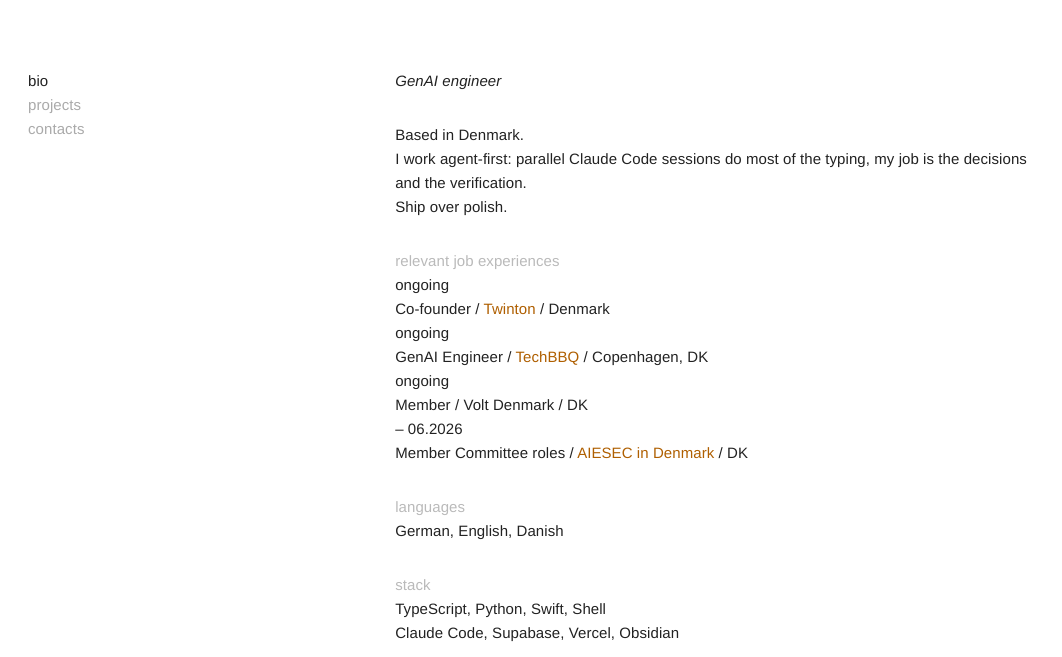
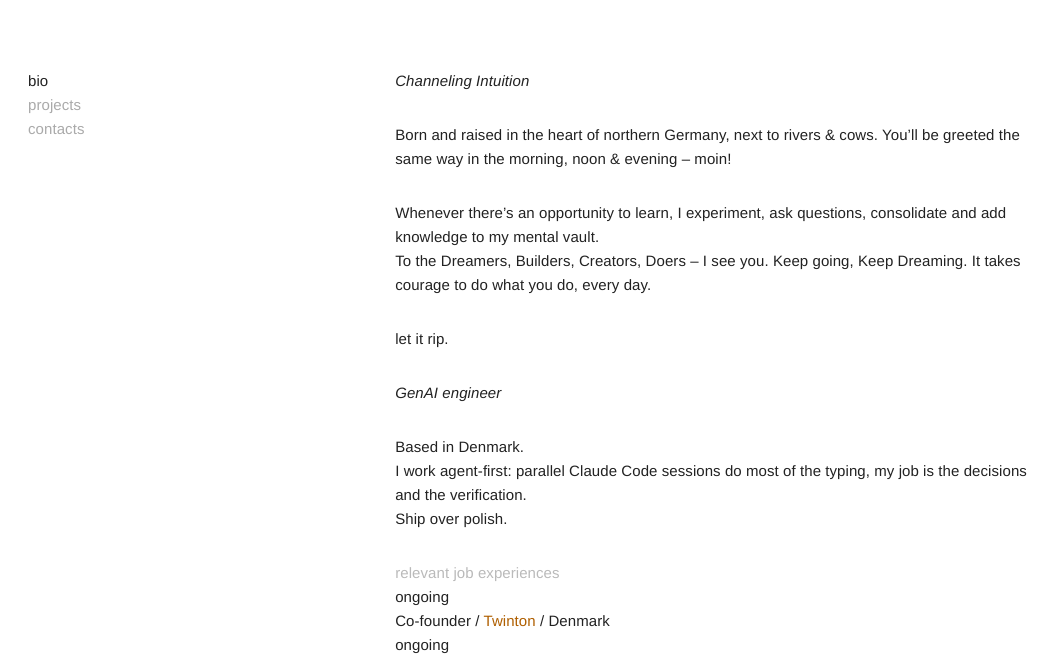
Before and after one commit to westsoever/westsoever, a plain HTML site: page bio.html in a window 1280 px wide. Shown: the part 79-736 px from the top of the page, without its empty margins (0-1062 px from the left). Drawn offline with Linux system fonts and the light colour scheme.

Commit message:
Bio: add Channeling Intuition intro
Co-Authored-By: Claude Sonnet 5.5 <noreply@anthropic.com>

```diff
--- a/bio.html
+++ b/bio.html
@@ -15,6 +15,14 @@
 <button id="menu-toggle" aria-label="Menu" aria-expanded="false"><span></span><span></span><span></span></button>
 <nav id="primary"><ul><li class="current"><a href="bio.html">bio</a></li><li><a href="projects.html">projects</a></li><li><a href="contacts.html">contacts</a></li></ul></nav>
 <main id="content" class="entry-content">
+<p><em>Channeling Intuition</em></p>
+
+<p>Born and raised in the heart of northern Germany, next to rivers &amp; cows. You&rsquo;ll be greeted the same way in the morning, noon &amp; evening &ndash; moin!</p>
+
+<p>Whenever there&rsquo;s an opportunity to learn, I experiment, ask questions, consolidate and add knowledge to my mental vault.<br>To the Dreamers, Builders, Creators, Doers &ndash; I see you. Keep going, Keep Dreaming. It takes courage to do what you do, every day.</p>
+
+<p>let it rip.</p>
+
 <p><em>GenAI engineer</em></p>
 
 <p>Based in Denmark.<br>I work agent-first: parallel Claude Code sessions do most of the typing, my job is the decisions and the verification.<br>Ship over polish.</p>
```
